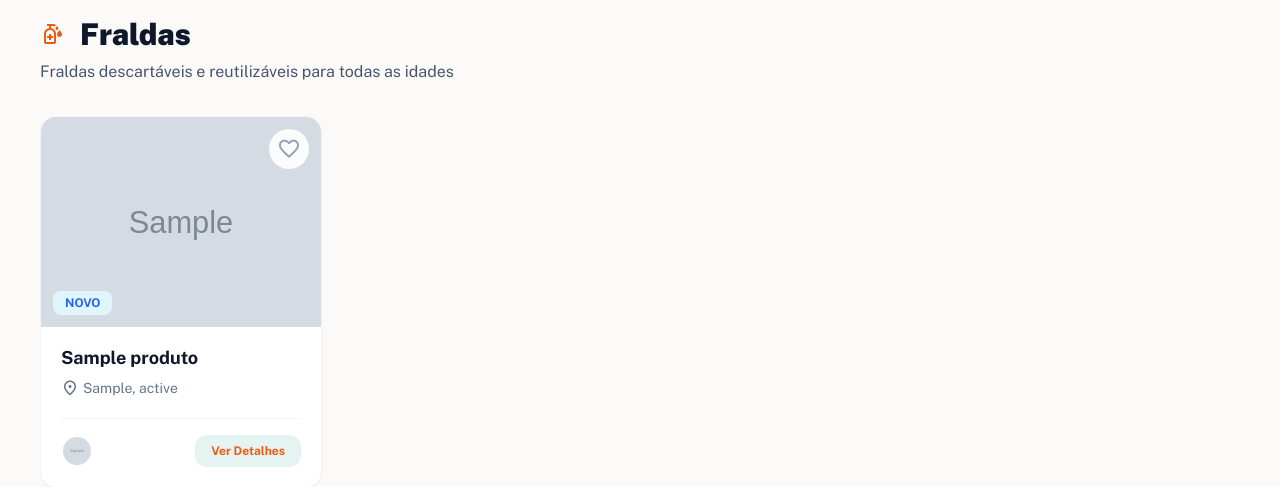
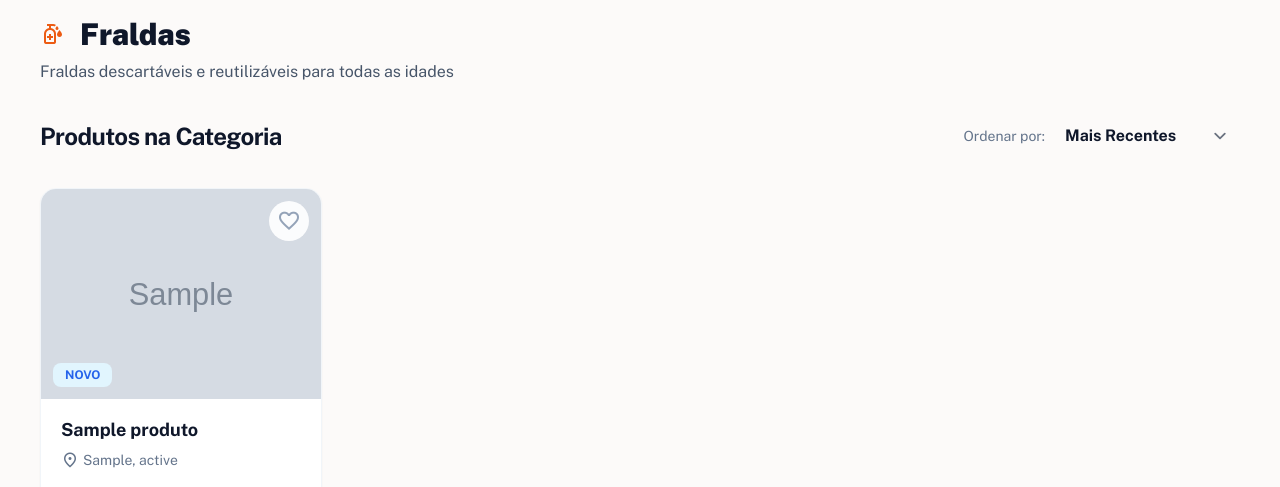
Before and after one commit to Alexsantossp71/baby, a Django app: page /baby/categoria/fraldas/ in a window 1280 px wide. Shown: the part 113-600 px from the top of the page. Run offline with Django 5.2, Linux system fonts and the light colour scheme; data comes from the database, SQL or seed files in the repository; tables that the repository leaves empty hold one stand-in row (values such as "Sample post"); grey boxes marked "Sample" are stand-in pictures; parts of the project's set-up code (start-up, migrations or seed data) failed here and were passed over; some libraries are stand-ins or nearby versions.

Commit message:
Fix product sorting by linking select to global filter form and adding missing sorting options in backend

```diff
--- a/baby/views.py
+++ b/baby/views.py
@@ -45,7 +45,7 @@ def home(request):
             Q(descricao__icontains=busca)
         )
 
-    ORDENACAO_VALIDA = ['-criado_em', 'criado_em', '-valor_estimado', 'valor_estimado', '-visualizacoes', '-favorito_count']
+    ORDENACAO_VALIDA = ['-criado_em', 'criado_em', '-valor_estimado', 'valor_estimado', '-visualizacoes', '-favorito_count', 'titulo']
     ordenacao = request.GET.get('ordenacao', '-criado_em')
     if ordenacao not in ORDENACAO_VALIDA:
         ordenacao = '-criado_em'
@@ -103,7 +103,7 @@ def lista_produtos(request):
             Q(descricao__icontains=busca)
         )
 
-    ORDENACAO_VALIDA = ['-criado_em', 'criado_em', '-valor_estimado', 'valor_estimado', '-visualizacoes', '-favorito_count']
+    ORDENACAO_VALIDA = ['-criado_em', 'criado_em', '-valor_estimado', 'valor_estimado', '-visualizacoes', '-favorito_count', 'titulo']
     ordenacao = request.GET.get('ordenacao', '-criado_em')
     if ordenacao not in ORDENACAO_VALIDA:
         ordenacao = '-criado_em'
@@ -414,7 +414,13 @@ def categoria_view(request, slug):
     produtos = Produto.objects.filter(
         categoria=categoria,
         status='disponivel'
-    ).select_related('usuario', 'categoria').order_by('-criado_em')
+    ).select_related('usuario', 'categoria')
+
+    ORDENACAO_VALIDA = ['-criado_em', 'criado_em', '-valor_estimado', 'valor_estimado', '-visualizacoes', '-favorito_count', 'titulo']
+    ordenacao = request.GET.get('ordenacao', '-criado_em')
+    if ordenacao not in ORDENACAO_VALIDA:
+        ordenacao = '-criado_em'
+    produtos = produtos.order_by(ordenacao)
 
     paginator = Paginator(produtos, 24)
     page_number = request.GET.get('page')
--- a/templates/baby/categoria.html
+++ b/templates/baby/categoria.html
@@ -22,6 +22,19 @@
 </div>
 
 {% if produtos %}
+    <div class="flex items-center justify-between mb-8">
+        <h2 class="text-2xl font-bold tracking-tight">Produtos na Categoria</h2>
+        <div class="flex items-center gap-2 text-sm text-slate-500">
+            Ordenar por:
+            <form method="get" class="inline">
+                <select name="ordenacao" onchange="this.form.submit()" class="font-bold text-slate-900 dark:text-slate-100 bg-transparent border-none cursor-pointer">
+                    <option value="-criado_em" {% if request.GET.ordenacao == '-criado_em' or not request.GET.ordenacao %}selected{% endif %}>Mais Recentes</option>
+                    <option value="criado_em" {% if request.GET.ordenacao == 'criado_em' %}selected{% endif %}>Mais Antigos</option>
+                    <option value="titulo" {% if request.GET.ordenacao == 'titulo' %}selected{% endif %}>Ordem Alfabética</option>
+                </select>
+            </form>
+        </div>
+    </div>
     <div class="grid grid-cols-1 sm:grid-cols-2 lg:grid-cols-3 xl:grid-cols-4 gap-6">
         {% for produto in produtos %}
             <a href="{% url 'baby:produto_detalhe' pk=produto.pk slug=produto.slug %}" class="group bg-white dark:bg-slate-900 rounded-2xl overflow-hidden border border-slate-100 dark:border-slate-800 shadow-sm hover:shadow-xl hover:shadow-primary/5 transition-all duration-300">
--- a/templates/baby/home.html
+++ b/templates/baby/home.html
@@ -59,7 +59,7 @@
             <h2 class="text-2xl font-bold tracking-tight">Produtos em Destaque</h2>
             <div class="flex items-center gap-2 text-sm text-slate-500">
                 Ordenar por:
-                <select name="ordenacao" onchange="document.getElementById('filters-form').submit()" class="font-bold text-slate-900 dark:text-slate-100 bg-transparent border-none cursor-pointer">
+                <select name="ordenacao" form="filters-form" onchange="this.form.submit()" class="font-bold text-slate-900 dark:text-slate-100 bg-transparent border-none cursor-pointer">
                     <option value="-criado_em" {% if request.GET.ordenacao == '-criado_em' or not request.GET.ordenacao %}selected{% endif %}>Mais Recentes</option>
                     <option value="criado_em" {% if request.GET.ordenacao == 'criado_em' %}selected{% endif %}>Mais Antigos</option>
                     <option value="titulo" {% if request.GET.ordenacao == 'titulo' %}selected{% endif %}>Ordem Alfabética</option>
```
Also changed, not shown: templates/baby/lista_produtos.html (+5 -12 lines).
